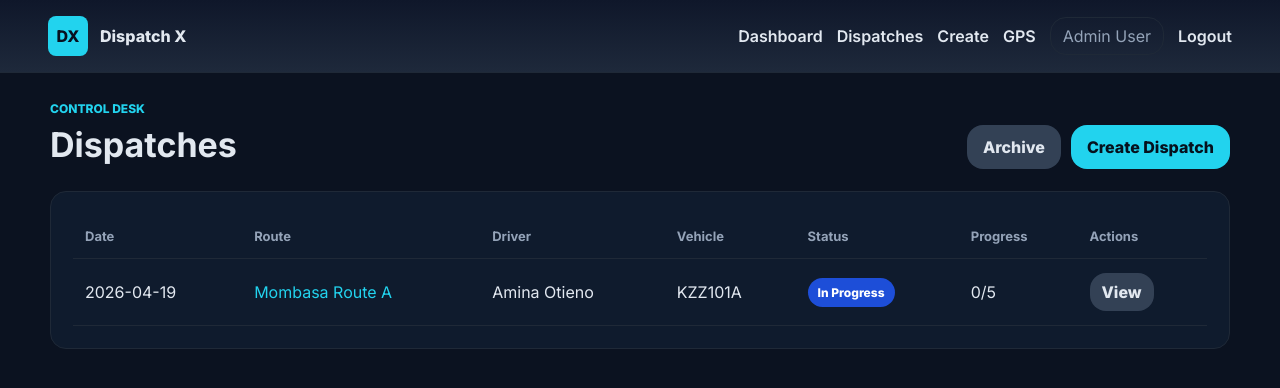
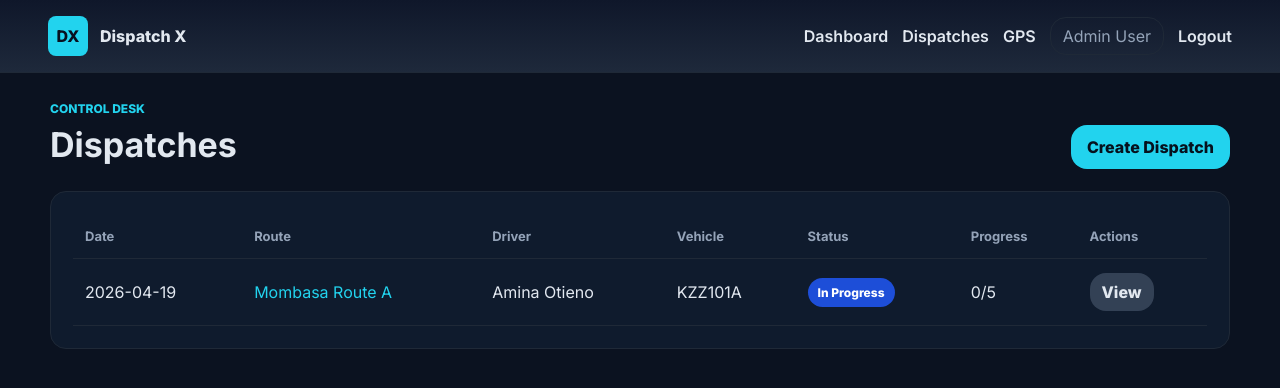
Before and after one commit to kwetu-stack/Dispatch-x, a Flask app: page /dispatches in a window 1280 px wide. Shown: the top 388 px of the page. Run offline with Flask 3, Linux system fonts and the light colour scheme; a user stored in the database is signed in.

Commit message:
Simplify dispatch flow: remove archive navigation, restore admin soft delete, add duplicate delivery protection

```diff
--- a/app.py
+++ b/app.py
@@ -454,6 +454,9 @@ def driver_stop(id):
     if request.method == "POST":
         action = request.form.get("action")
         if action == "delivered":
+            if stop.status == "delivered":
+                flash("Delivery already captured.", "error")
+                return redirect(url_for("driver_home"))
             photo = request.files.get("proof_photo")
             lat = request.form.get("proof_lat")
             lng = request.form.get("proof_lng")
--- a/templates/base.html
+++ b/templates/base.html
@@ -21,7 +21,6 @@
         {% if current_user.role in ["admin", "clerk"] %}
           <a href="{{ url_for('dashboard') }}">Dashboard</a>
           <a href="{{ url_for('dispatches') }}">Dispatches</a>
-          <a href="{{ url_for('dispatch_new') }}">Create</a>
           <a href="{{ url_for('gps') }}">GPS</a>
         {% else %}
           <a href="{{ url_for('driver_home') }}">My Dispatch</a>
--- a/templates/dispatches.html
+++ b/templates/dispatches.html
@@ -6,12 +6,7 @@
     <p class="eyebrow">Control desk</p>
     <h1>Dispatches</h1>
   </div>
-  <div class="action-row">
-    {% if current_user.role == "admin" %}
-      <a class="btn secondary" href="{{ url_for('dispatch_archive_list') }}">Archive</a>
-    {% endif %}
-    <a class="btn primary" href="{{ url_for('dispatch_new') }}">Create Dispatch</a>
-  </div>
+  <a class="btn primary" href="{{ url_for('dispatch_new') }}">Create Dispatch</a>
 </section>
 
 <section class="panel">
@@ -33,12 +28,9 @@
             <td>
               <a class="btn secondary small" href="{{ url_for('dispatch_detail', id=dispatch.id) }}">View</a>
               {% if current_user.role == "admin" %}
-                {% if can_edit_dispatch(dispatch) %}
-                  <a class="btn primary small" href="{{ url_for('dispatch_edit', id=dispatch.id) }}">Edit</a>
-                {% endif %}
                 {% if can_archive_dispatch(dispatch) %}
                   <form method="post" action="{{ url_for('dispatch_archive', id=dispatch.id) }}" data-archive-form>
-                    <button class="btn danger small" type="submit">Archive</button>
+                    <button class="btn danger small" type="submit">Delete</button>
                   </form>
                 {% endif %}
               {% endif %}
@@ -55,11 +47,11 @@
 {% if current_user.role == "admin" %}
   <dialog class="archive-dialog" id="archive-dialog">
     <form method="dialog" class="archive-dialog-card">
-      <h2>Archive this dispatch?</h2>
+      <h2>Delete this dispatch?</h2>
       <p>This removes it from active dispatches.</p>
       <p>Stops and GPS history are preserved.</p>
       <div class="dialog-actions">
-        <button class="btn danger" type="button" id="confirm-archive">Archive</button>
+        <button class="btn danger" type="button" id="confirm-archive">Delete</button>
         <button class="btn secondary" value="cancel">Cancel</button>
       </div>
     </form>
--- a/templates/stop_detail.html
+++ b/templates/stop_detail.html
@@ -21,6 +21,9 @@
 
   <div class="panel form-stack">
     <h2>Delivered</h2>
+    {% if stop.status == "delivered" %}
+      <p class="muted">Delivery already captured.</p>
+    {% else %}
       <form method="post" enctype="multipart/form-data" id="delivery-form" class="form-stack">
         <input type="hidden" name="action" value="delivered">
         <input type="hidden" name="proof_lat" id="proof-lat">
@@ -50,6 +53,7 @@
           <button class="btn primary" type="submit">Take Proof & Deliver</button>
         </noscript>
       </form>
+    {% endif %}
   </div>
 
   <div class="panel form-stack">
```
Lines whose indentation alone changed are shown as unchanged.
